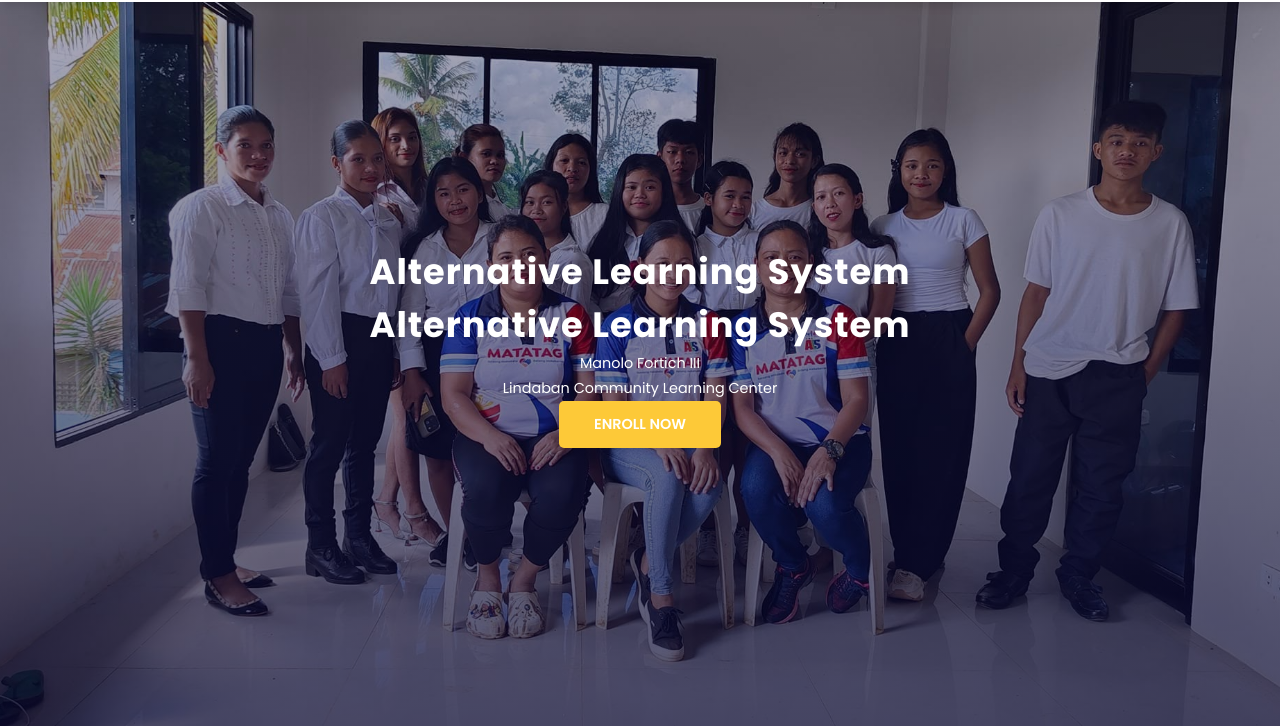
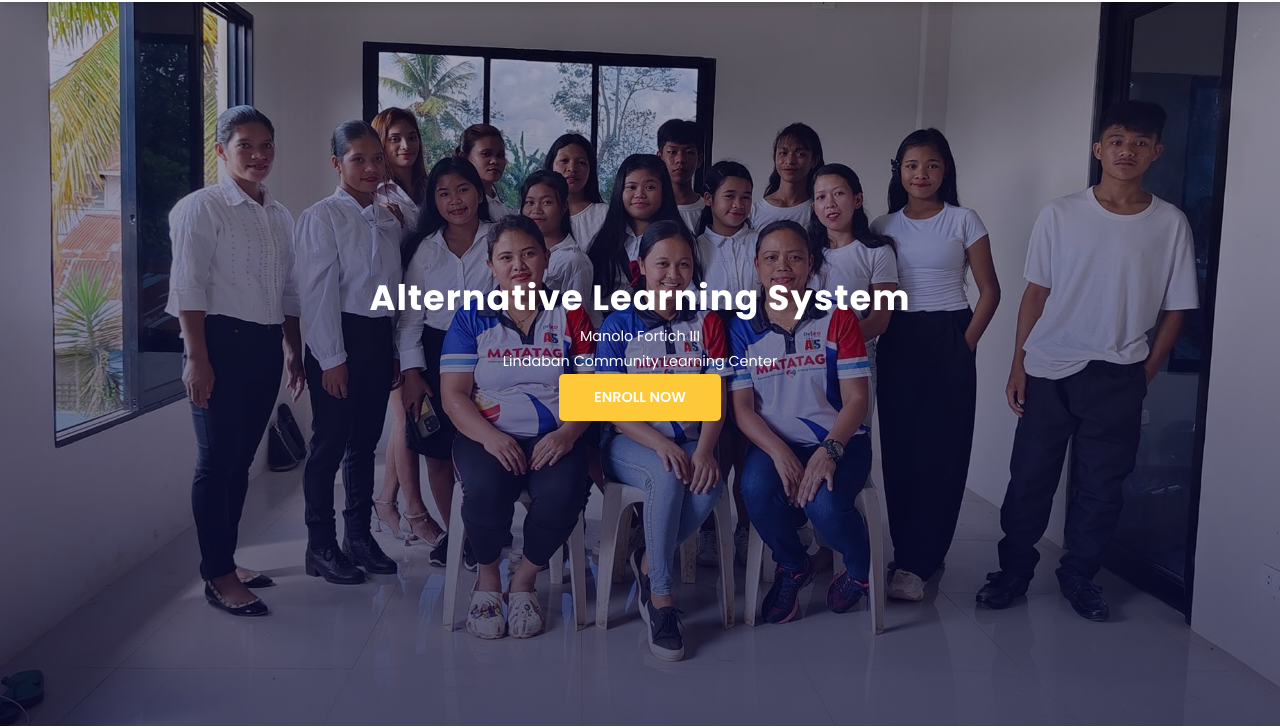
Before and after one commit to LyzaCastro08/Manolo-Fortich-III, a plain HTML site: page index.html in a window 1280 px wide. Shown: the part 74-802 px from the top of the page. Drawn offline with nearby package versions, Linux system fonts and the light colour scheme.

Commit message:
Update index.html

```diff
--- a/index.html
+++ b/index.html
@@ -38,8 +38,7 @@
 	<section id="home">
 		<h2>
 			Alternative Learning System
-		<h2>
-			Alternative Learning System
+
 		</h2>
 				<p>Manolo Fortich III</p>
 		<p>Lindaban Community Learning Center</p>
```
